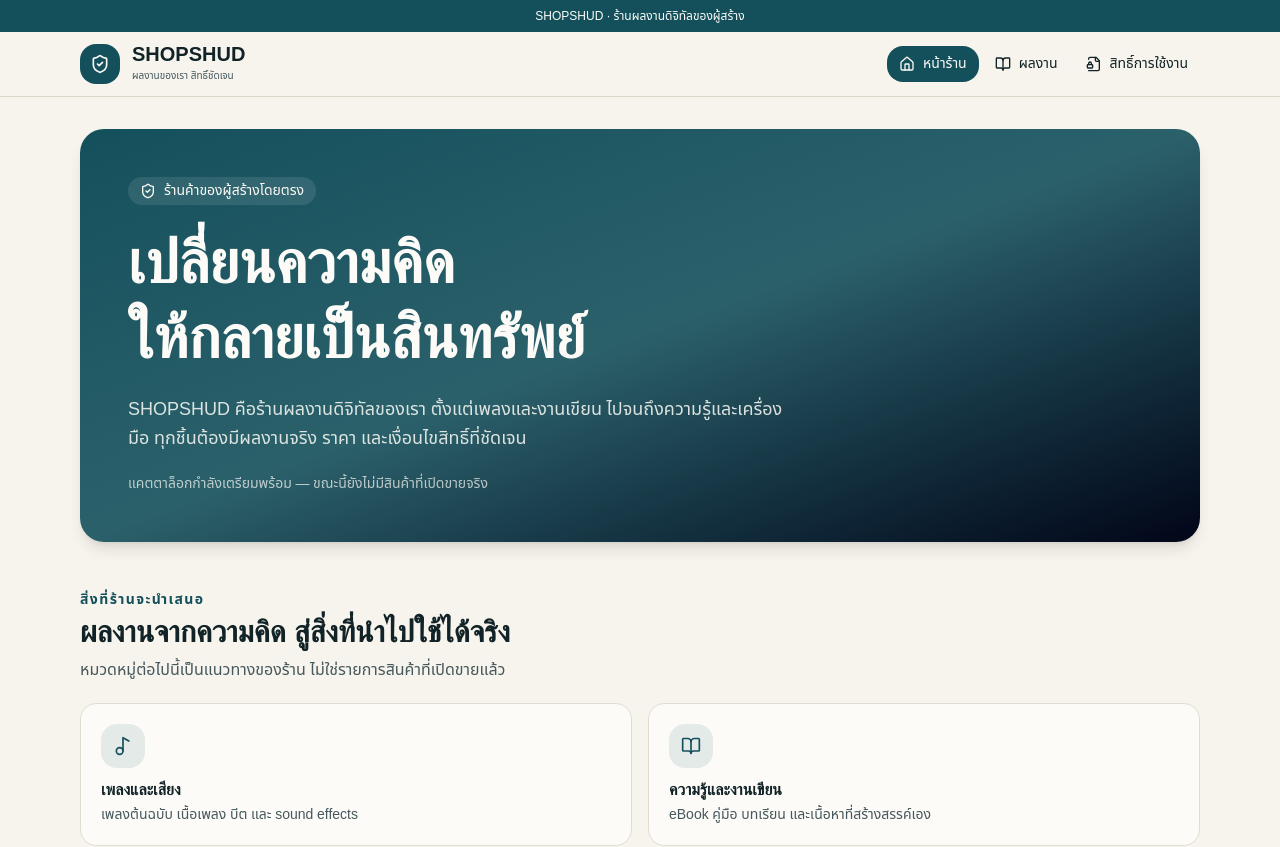
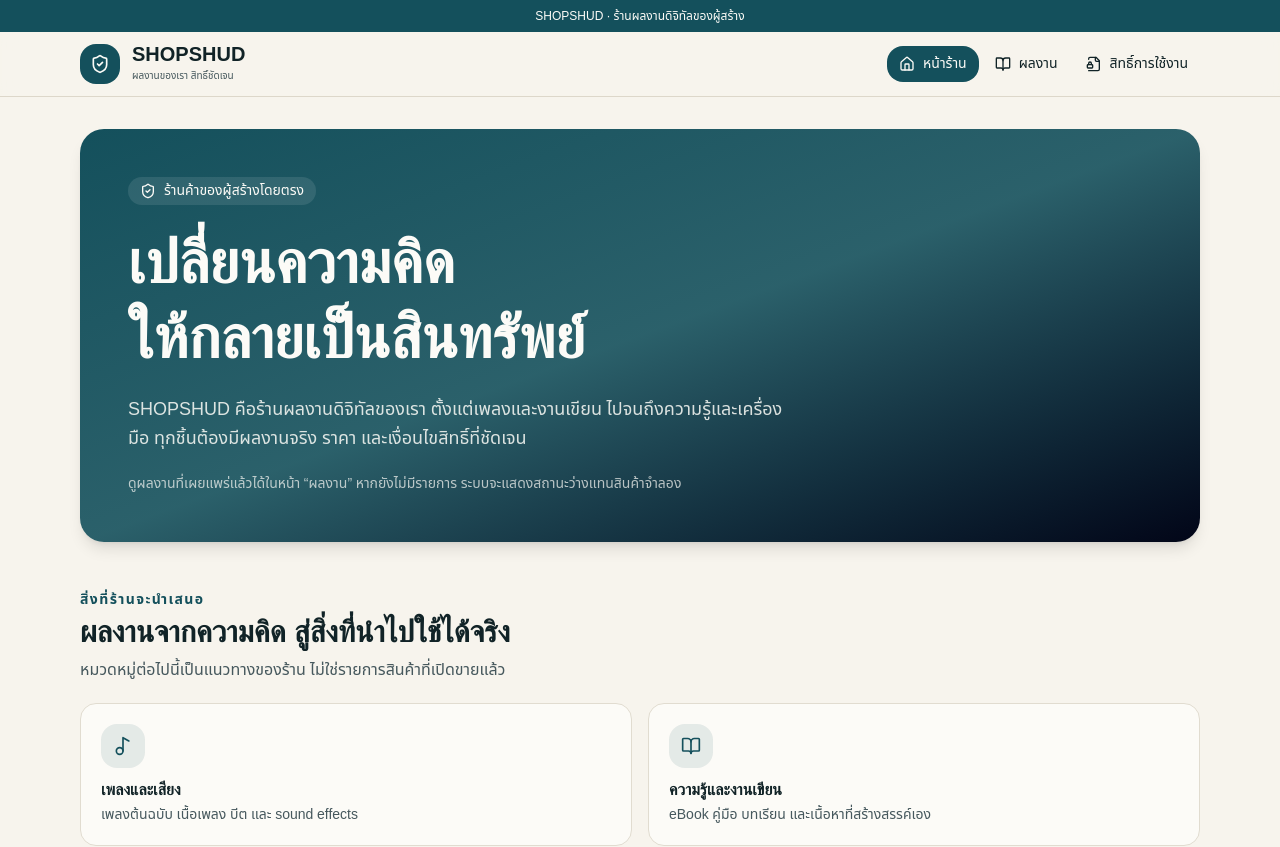
Before and after one commit to kittiinthasoi-lang/SHOPSHUD, a React (Vite) app in the folder artifacts/chon-shopping/: page / in a window 1280 px wide. Shown: the top 847 px of the page. Built offline with nearby package versions, Linux system fonts and the light colour scheme; a web font is replaced by a local one.

Commit message:
fix: avoid claiming the catalog is empty before querying the API

```diff
--- a/artifacts/chon-shopping/src/pages/home.tsx
+++ b/artifacts/chon-shopping/src/pages/home.tsx
@@ -16,7 +16,7 @@
         <span className="inline-flex items-center gap-2 rounded-full bg-white/10 px-3 py-1 text-sm"><ShieldCheck className="h-4 w-4" /> ร้านค้าของผู้สร้างโดยตรง</span>
         <h1 className="font-display text-4xl font-bold leading-tight md:text-6xl">เปลี่ยนความคิด<br />ให้กลายเป็นสินทรัพย์</h1>
         <p className="max-w-2xl text-base leading-relaxed text-primary-foreground/85 md:text-lg">SHOPSHUD คือร้านผลงานดิจิทัลของเรา ตั้งแต่เพลงและงานเขียน ไปจนถึงความรู้และเครื่องมือ ทุกชิ้นต้องมีผลงานจริง ราคา และเงื่อนไขสิทธิ์ที่ชัดเจน</p>
-        <p className="text-sm text-primary-foreground/70">แคตตาล็อกกำลังเตรียมพร้อม — ขณะนี้ยังไม่มีสินค้าที่เปิดขายจริง</p>
+        <p className="text-sm text-primary-foreground/70">ดูผลงานที่เผยแพร่แล้วได้ในหน้า “ผลงาน” หากยังไม่มีรายการ ระบบจะแสดงสถานะว่างแทนสินค้าจำลอง</p>
       </div>
     </section>
 
```
